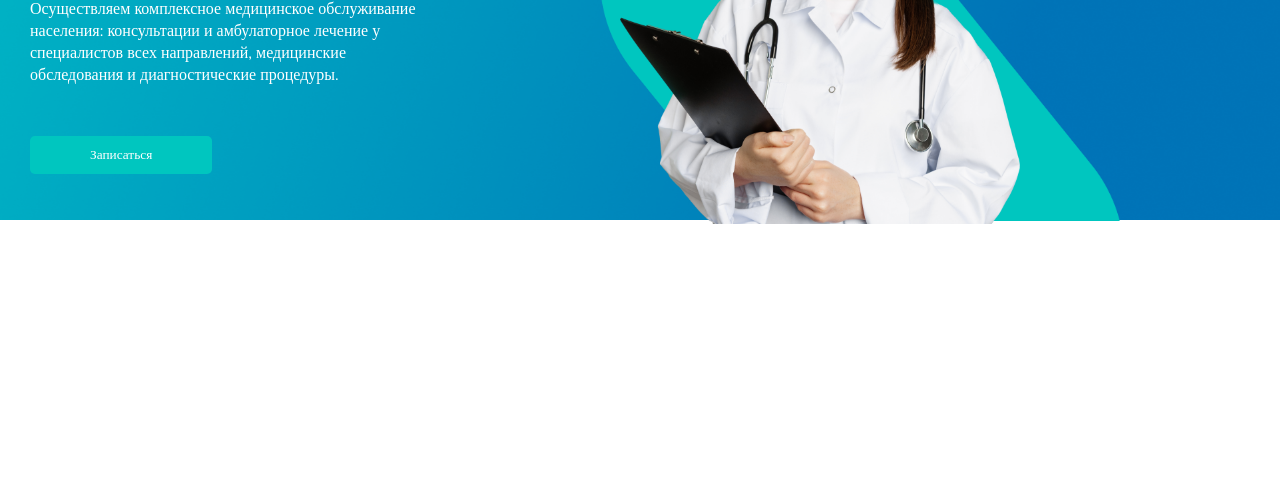
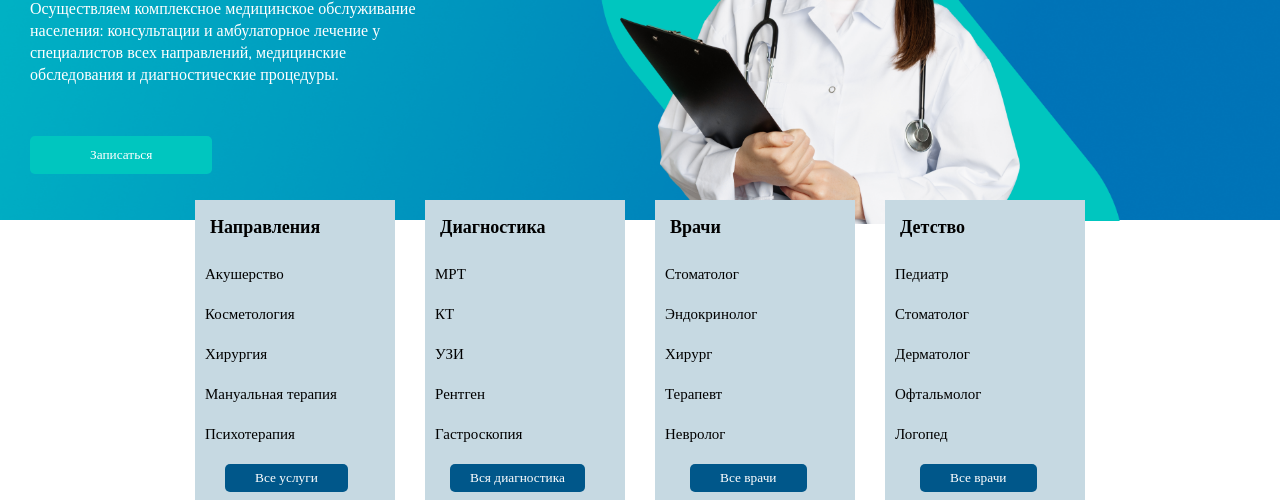
Before and after one commit to amirhamzajan200608-stack/Week-3-day-5, a plain HTML site: page index.html in a window 1280 px wide. Shown: the part 474-974 px from the top of the page. Before the commit the page ends 800 px from the top, so only its background shows below. Drawn offline with nearby package versions, Linux system fonts and the light colour scheme; a web font is replaced by a local one.

Commit message:
Seven commit

```diff
--- a/index.html
+++ b/index.html
@@ -81,5 +81,51 @@
     <div class="div12">
         <img src="./images/image (12).png" alt="" width="400px">
     </div>
+    <div class="div13">
+        <div class="div14">
+            <h1>Направления</h1>
+            <p>Акушерство</p>
+            <p>Косметология</p>
+            <p>Хирургия</p>
+            <p>Мануальная терапия</p>
+            <p>Психотерапия</p>
+            <div>
+                <button>Все услуги</button>
+            </div>
+        </div>
+         <div class="div15">
+            <h1>Диагностика</h1>
+            <p>МРТ</p>
+            <p>КТ</p>
+            <p>УЗИ</p>
+            <p>Рентген</p>
+            <p>Гастроскопия</p>
+            <div>
+                <button>Вся диагностика</button>
+            </div>
+         </div>
+         <div class="div16">
+            <h1>Врачи</h1>
+            <p>Стоматолог</p>
+            <p>Эндокринолог</p>
+            <p>Хирург</p>
+            <p>Терапевт</p>
+            <p>Невролог</p>
+              <div>
+                <button>Все врачи</button>
+              </div>
+         </div>
+         <div class="div17">
+            <h1>Детство</h1>
+            <p>Педиатр</p>
+            <p>Стоматолог</p>
+            <p>Дерматолог</p>
+            <p>Офтальмолог</p>
+            <p>Логопед</p>
+            <div>
+                <button>Все врачи</button>
+            </div>
+         </div>
+    </div>
 </body>
 </html>
--- a/style.css
+++ b/style.css
@@ -97,3 +97,97 @@
     margin-left: 620px;
     margin-top: -425px;
 }
+.div13{
+    display: flex;
+    gap: 30px;
+    justify-content: center;
+    margin-top: -30px;
+}
+.div14{
+    width: 200px;
+    height: 300px;
+    background-color: #C6D9E2;
+}
+.div14 h1{
+    font-size: 18px;
+    padding: 15px;
+}
+.div14 p{
+    font-size: 15px;
+    padding: 10px;
+}
+.div14 button{
+    padding: 5px 30px;
+    margin-left: 30px;
+    margin-top: 10px;
+    border: none;
+    background-color: #00578A;
+    color: white;
+    border-radius: 5px;
+}
+.div15{
+    width: 200px;
+    height: 300px;
+    background-color: #C6D9E2;
+}
+.div15 h1{
+    font-size: 18px;
+    padding: 15px;
+}
+.div15 p{
+    font-size: 15px;
+    padding: 10px;
+}
+.div15 button{
+    border: none;
+    padding: 5px 20px;
+    margin-left: 25px;
+    margin-top: 10px;
+    background-color: #00578A;
+    color: white;
+    border-radius: 5px;
+}
+.div16{
+    width: 200px;
+    height: 300px;
+    background-color: #C6D9E2;
+}
+.div16 h1{
+    font-size: 18px;
+    padding: 15px;
+}
+.div16 p{
+    font-size: 15px;
+    padding: 10px;
+}
+.div16 button{
+    border: none;
+    padding: 5px 30px;
+    margin-left: 35px;
+    margin-top: 10px;
+    background-color: #00578A;
+    color: white;
+    border-radius: 5px;
+}
+.div17{
+    width: 200px;
+    height: 300px;
+    background-color: #C6D9E2;
+}
+.div17 h1{
+    font-size: 18px;
+    padding: 15px;
+}
+.div17 p{
+    font-size: 15px;
+    padding: 10px;
+}
+.div17 button{
+    border: none;
+    background-color: #00578A;
+    padding: 5px 30px;
+    color: white;
+    border-radius: 5px;
+    margin-left: 35px;
+    margin-top: 10px;
+}
```
